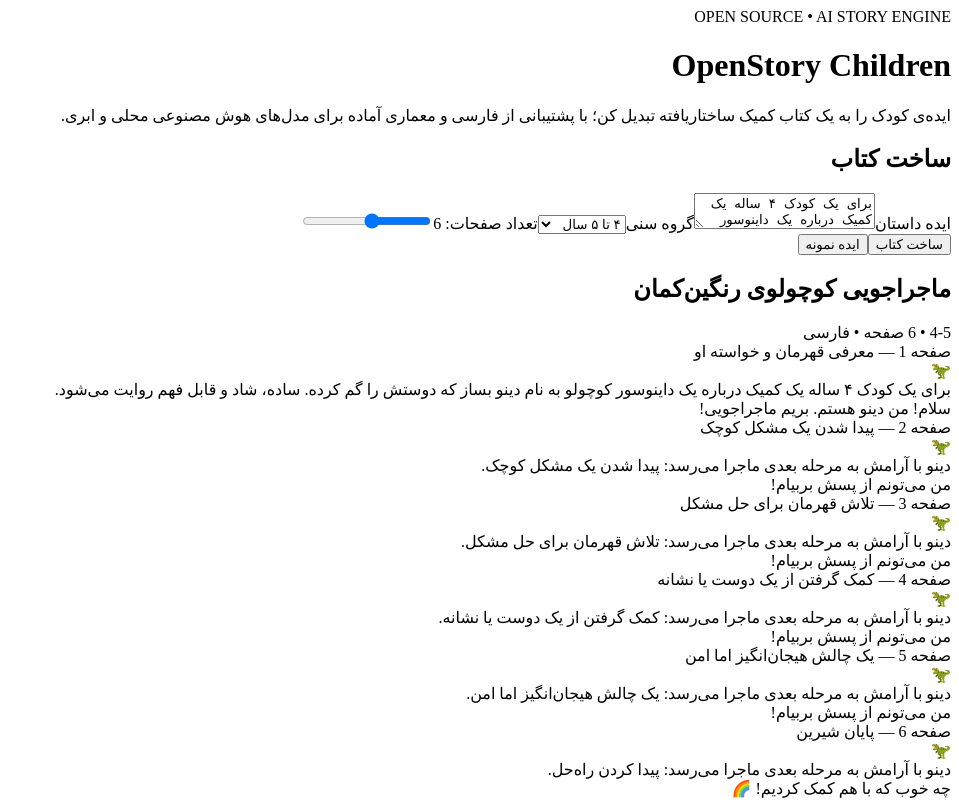
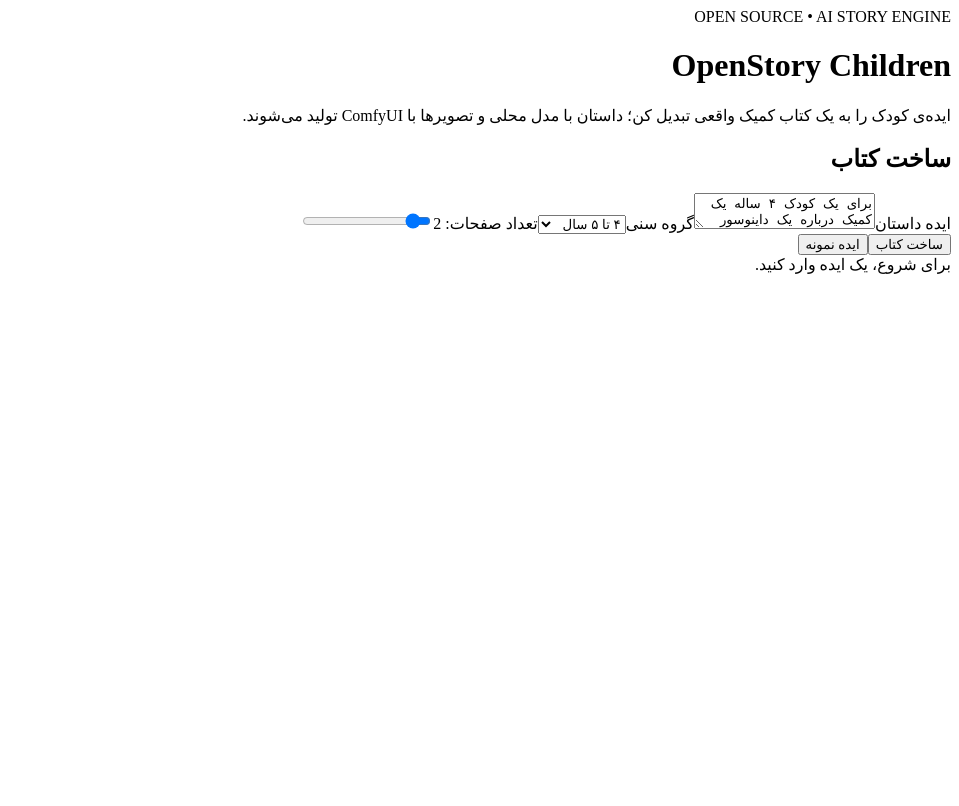
Before and after one commit to mydsoftware/OpenStory-Children, a Next.js app in the folder apps/web/: page / in a window 1280 px wide. Shown: the whole page, without its empty margins (321-1280 px from the left). Built offline with nearby package versions, Linux system fonts and the light colour scheme.

Commit message:
feat(web): wire Studio to real book generation API

```diff
--- a/apps/web/app/page.tsx
+++ b/apps/web/app/page.tsx
@@ -1,7 +1,7 @@
 "use client";
 
-import { useMemo, useState } from "react";
-import { createDeterministicBook } from "@openstory/core";
+import { useState } from "react";
+import type { Book } from "@openstory/core";
 
 const examples = [
   "برای یک کودک ۴ ساله یک کمیک درباره یک داینوسور کوچولو به نام دینو بساز که دوستش را گم کرده.",
@@ -9,35 +9,129 @@
   "یک ماجراجویی کوتاه درباره یک ربات کوچک و اولین سفرش به باغ بساز."
 ];
 
+type ApiResult = {
+  book?: Book;
+  job?: { status?: string; stage?: string; error?: { message?: string } };
+  provider?: { name?: string; model?: string };
+  imageProvider?: { name?: string };
+  error?: string;
+};
+
 export default function Home() {
   const [idea, setIdea] = useState(examples[0]);
   const [ageBand, setAgeBand] = useState<"2-3"|"4-5"|"6-8"|"9-12">("4-5");
-  const [pageCount, setPageCount] = useState(6);
-  const [submitted, setSubmitted] = useState(idea);
+  const [pageCount, setPageCount] = useState(2);
+  const [book, setBook] = useState<Book | null>(null);
+  const [loading, setLoading] = useState(false);
   const [error, setError] = useState("");
+  const [status, setStatus] = useState("");
 
-  const book = useMemo(() => {
-    try { return createDeterministicBook({ idea: submitted, ageBand, language: "fa", pageCount }); }
-    catch { return null; }
-  }, [submitted, ageBand, pageCount]);
+  async function generate() {
+    if (!idea.trim()) { setError("ایده داستان را وارد کنید."); return; }
 
-  function generate() {
-    if (!idea.trim()) { setError("ایده داستان را وارد کنید."); return; }
-    setError(""); setSubmitted(idea.trim());
+    setLoading(true);
+    setError("");
+    setBook(null);
+    setStatus("در حال ساخت داستان و تصویرهای کتاب...");
+
+    try {
+      const response = await fetch("/api/books", {
+        method: "POST",
+        headers: { "content-type": "application/json" },
+        body: JSON.stringify({ idea: idea.trim(), ageBand, language: "fa", pageCount })
+      });
+
+      const data = (await response.json()) as ApiResult;
+      if (!response.ok || !data.book) {
+        throw new Error(data.error ?? data.job?.error?.message ?? "ساخت کتاب ناموفق بود.");
+      }
+
+      setBook(data.book);
+      setStatus("کتاب با موفقیت ساخته شد.");
+    } catch (err) {
+      setError(err instanceof Error ? err.message : "خطای ناشناخته در ساخت کتاب.");
+      setStatus("");
+    } finally {
+      setLoading(false);
+    }
   }
 
   return (
     <main className="shell">
-      <header className="hero"><div className="eyebrow">OPEN SOURCE • AI STORY ENGINE</div><h1>OpenStory Children</h1><p>ایده‌ی کودک را به یک کتاب کمیک ساختاریافته تبدیل کن؛ با پشتیبانی از فارسی و معماری آماده برای مدل‌های هوش مصنوعی محلی و ابری.</p></header>
+      <header className="hero">
+        <div className="eyebrow">OPEN SOURCE • AI STORY ENGINE</div>
+        <h1>OpenStory Children</h1>
+        <p>ایده‌ی کودک را به یک کتاب کمیک واقعی تبدیل کن؛ داستان با مدل محلی و تصویرها با ComfyUI تولید می‌شوند.</p>
+      </header>
+
       <div className="grid">
-        <section className="card"><h2>ساخت کتاب</h2>
-          <label htmlFor="idea">ایده داستان</label><textarea id="idea" value={idea} onChange={e=>setIdea(e.target.value)} />
-          <label htmlFor="age">گروه سنی</label><select id="age" value={ageBand} onChange={e=>setAgeBand(e.target.value as typeof ageBand)}><option value="2-3">۲ تا ۳ سال</option><option value="4-5">۴ تا ۵ سال</option><option value="6-8">۶ تا ۸ سال</option><option value="9-12">۹ تا ۱۲ سال</option></select>
-          <label htmlFor="pages">تعداد صفحات: {pageCount}</label><input id="pages" type="range" min="1" max="12" value={pageCount} onChange={e=>setPageCount(Number(e.target.value))}/>
-          <div className="actions"><button onClick={generate}>ساخت کتاب</button><button className="secondary" onClick={()=>setIdea(examples[Math.floor(Math.random()*examples.length)])}>ایده نمونه</button></div>
+        <section className="card">
+          <h2>ساخت کتاب</h2>
+
+          <label htmlFor="idea">ایده داستان</label>
+          <textarea id="idea" value={idea} onChange={e => setIdea(e.target.value)} />
+
+          <label htmlFor="age">گروه سنی</label>
+          <select id="age" value={ageBand} onChange={e => setAgeBand(e.target.value as typeof ageBand)}>
+            <option value="2-3">۲ تا ۳ سال</option>
+            <option value="4-5">۴ تا ۵ سال</option>
+            <option value="6-8">۶ تا ۸ سال</option>
+            <option value="9-12">۹ تا ۱۲ سال</option>
+          </select>
+
+          <label htmlFor="pages">تعداد صفحات: {pageCount}</label>
+          <input id="pages" type="range" min="1" max="12" value={pageCount} onChange={e => setPageCount(Number(e.target.value))} />
+
+          <div className="actions">
+            <button onClick={generate} disabled={loading}>
+              {loading ? "در حال تولید..." : "ساخت کتاب"}
+            </button>
+            <button className="secondary" disabled={loading} onClick={() => setIdea(examples[Math.floor(Math.random() * examples.length)])}>
+              ایده نمونه
+            </button>
+          </div>
+
+          {status && <div className="status">{status}</div>}
           {error && <div className="error">{error}</div>}
         </section>
-        <section className="card">{!book ? <div className="empty">برای شروع، یک ایده وارد کنید.</div> : <><h2 className="book-title">{book.title}</h2><div className="meta">{book.ageBand} • {book.pages.length} صفحه • فارسی</div>{book.pages.map(page=><article className="page" key={page.id}><div className="page-head">صفحه {page.pageNumber} — {page.title}</div><div className="comic"><div className="panel"><div className="character">🦖</div><div>{page.panels[0]?.narration}</div>{page.panels[0]?.dialogue.map((d,i)=><div className="bubble" key={i}>{d}</div>)}</div></div></article>)}</>}</section>
+
+        <section className="card">
+          {!book ? (
+            <div className="empty">{loading ? "لطفاً منتظر بمانید؛ تولید تصویر ممکن است زمان ببرد." : "برای شروع، یک ایده وارد کنید."}</div>
+          ) : (
+            <>
+              <h2 className="book-title">{book.title}</h2>
+              <div className="meta">{book.ageBand} • {book.pages.length} صفحه • فارسی</div>
+
+              {book.pages.map(page => (
+                <article className="page" key={page.id}>
+                  <div className="page-head">صفحه {page.pageNumber} — {page.title}</div>
+
+                  {page.generatedImage ? (
+                    <img
+                      className="generated-image"
+                      src={page.generatedImage}
+                      alt={page.title}
+                    />
+                  ) : (
+                    <div className="empty">تصویر این صفحه تولید نشده است.</div>
+                  )}
+
+                  <div className="story-text">
+                    {page.panels.map(panel => (
+                      <div className="panel-text" key={panel.id}>
+                        <div>{panel.narration}</div>
+                        {panel.dialogue.map((dialogue, index) => (
+                          <div className="bubble" key={index}>{dialogue}</div>
+                        ))}
+                      </div>
+                    ))}
+                  </div>
+                </article>
+              ))}
+            </>
+          )}
+        </section>
       </div>
     </main>
   );
```
